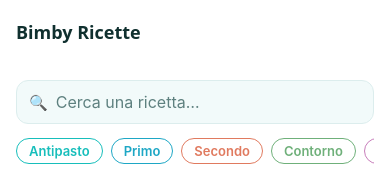
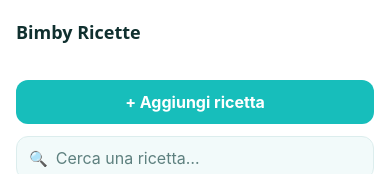
Before and after one commit to lauraluciamaglie/bimby-ricette, a React Native app: screen /RecipeList in a window 390 px wide. Shown: the top 174 px of the page. Built offline with nearby package versions, Linux system fonts and the light colour scheme; no server answers.

Commit message:
Dosi nei passaggi, aggiungi ricetta, nuove ricette (src/components/RecipeListPane.tsx)

```diff
--- a/src/components/RecipeListPane.tsx
+++ b/src/components/RecipeListPane.tsx
@@ -1,5 +1,5 @@
 import React from 'react';
-import { View, Text, FlatList, RefreshControl, StyleSheet, ScrollView } from 'react-native';
+import { View, Text, FlatList, RefreshControl, StyleSheet, ScrollView, Pressable } from 'react-native';
 import { Course, COURSES, Recipe } from '@/types/recipe';
 import { colors, spacing, typography } from '@/theme/theme';
 import { SearchBar } from './SearchBar';
@@ -15,6 +15,7 @@
   recipes,
   selectedId,
   onSelect,
+  onAddRecipe,
   // filtri
   query,
   onQueryChange,
@@ -33,6 +34,7 @@
   recipes: Recipe[];
   selectedId?: string;
   onSelect: (recipe: Recipe) => void;
+  onAddRecipe: () => void;
   query: string;
   onQueryChange: (text: string) => void;
   selectedCourses: Course[];
@@ -57,6 +59,13 @@
       }
       ListHeaderComponent={
         <View style={styles.header}>
+          <Pressable
+            onPress={onAddRecipe}
+            style={({ pressed }) => [styles.addButton, pressed && styles.addButtonPressed]}
+          >
+            <Text style={styles.addButtonText}>+ Aggiungi ricetta</Text>
+          </Pressable>
+
           <SearchBar value={query} onChange={onQueryChange} />
 
           <ScrollView
@@ -121,6 +130,20 @@
     gap: spacing.md,
     marginBottom: spacing.md,
   },
+  addButton: {
+    backgroundColor: colors.primary,
+    borderRadius: 12,
+    paddingVertical: spacing.md,
+    alignItems: 'center',
+  },
+  addButtonPressed: {
+    opacity: 0.8,
+  },
+  addButtonText: {
+    color: colors.textOnPrimary,
+    fontWeight: '700',
+    fontSize: 16,
+  },
   courseRow: {
     paddingVertical: 2,
   },
```
